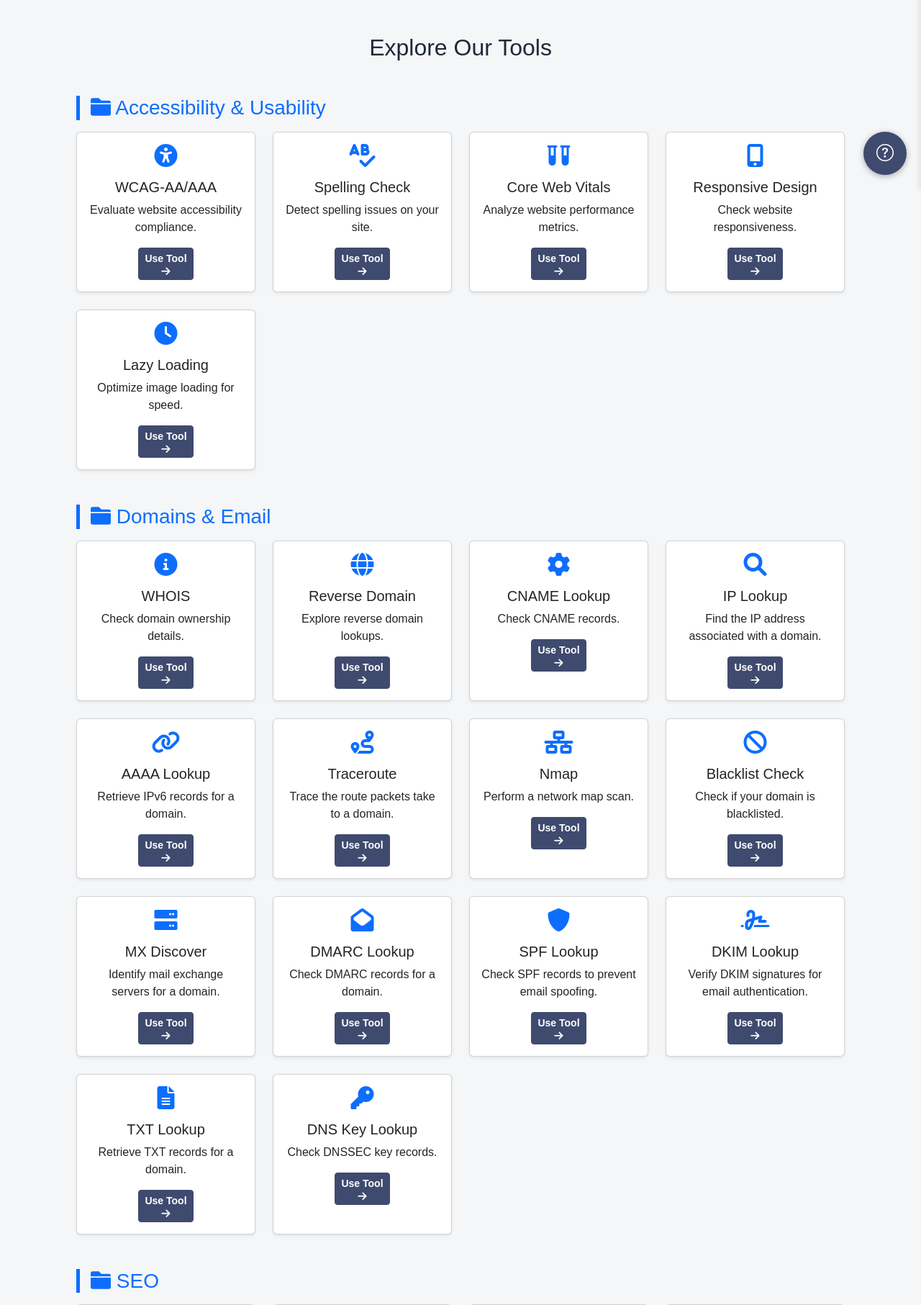
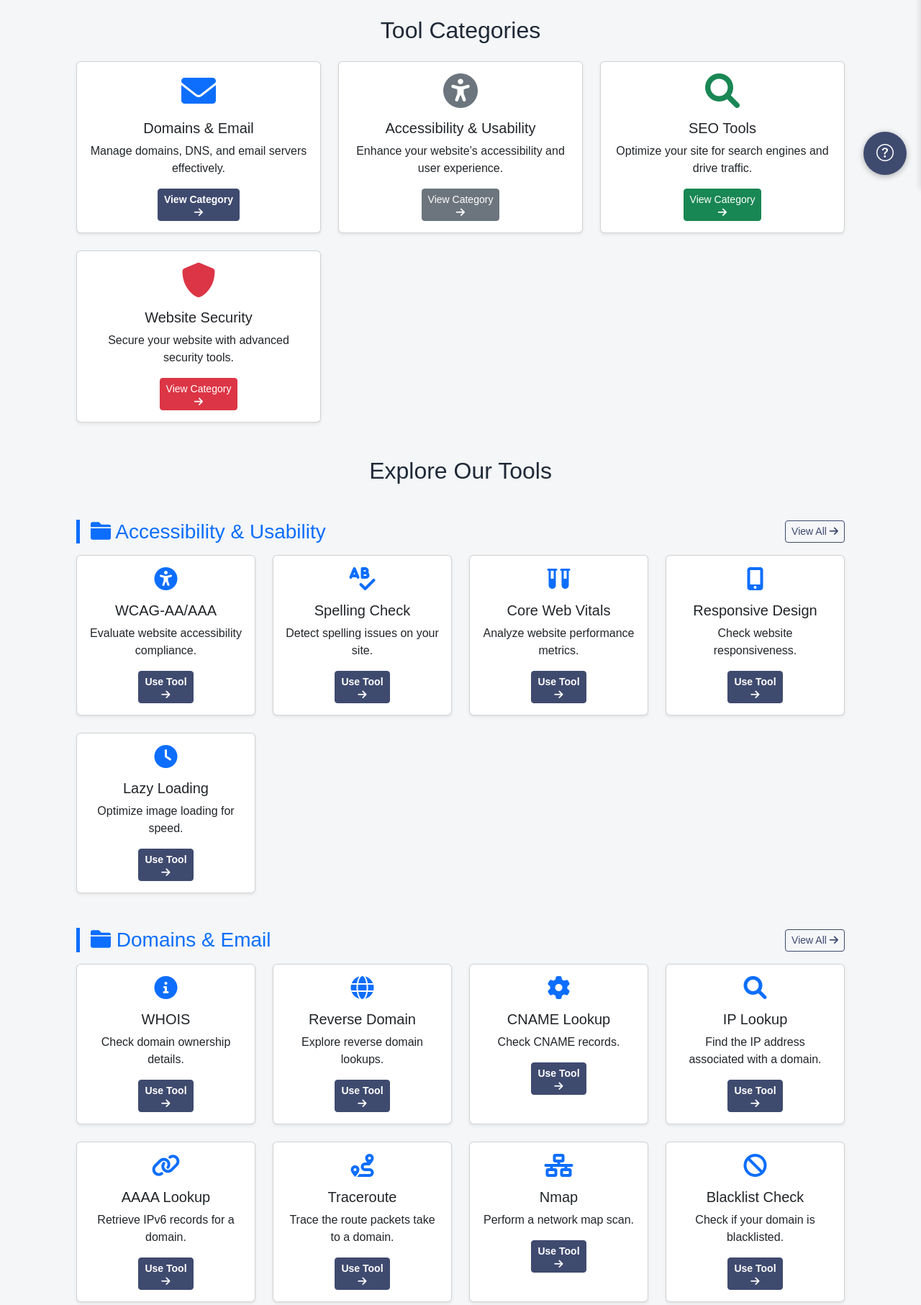
Before and after one commit to vinxenx0/moonlite, a Flask app: page /tools/ in a window 1280 px wide. Shown: the part 537-2350 px from the top of the page at 72% size. Run offline with Flask 3, Linux system fonts and the light colour scheme; some libraries are stand-ins or nearby versions.

Commit message:
no uindex

```diff
--- a/app/templates/tools/index.html
+++ b/app/templates/tools/index.html
@@ -3,9 +3,6 @@
 {% block title %}Tools & Features{% endblock %}
 
 {% block content %}
-
-{% include 'inc/breadcrumbs.html' %}
-
 <div class="container my-5">
     <!-- Hero Section -->
     <div class="hero-section text-center py-5">
@@ -16,14 +13,78 @@
         </a>
     </div>
 
+    <!-- Categories Overview Section -->
+    <section id="categories-overview" class="mt-5">
+        <div class="container">
+            <h2 class="text-center mb-4">Tool Categories</h2>
+            <div class="row g-4">
+                <!-- Each category links to its own page -->
+                <div class="col-lg-4 col-md-6">
+                    <div class="card shadow-sm h-100">
+                        <div class="card-body text-center">
+                            <i class="fas fa-envelope fa-3x mb-3 text-primary"></i>
+                            <h5 class="card-title">Domains & Email</h5>
+                            <p class="card-text">Manage domains, DNS, and email servers effectively.</p>
+                            <a href="/tools/domains-email" class="btn btn-primary btn-sm">
+                                View Category <i class="fas fa-arrow-right"></i>
+                            </a>
+                        </div>
+                    </div>
+                </div>
+                <div class="col-lg-4 col-md-6">
+                    <div class="card shadow-sm h-100">
+                        <div class="card-body text-center">
+                            <i class="fas fa-universal-access fa-3x mb-3 text-secondary"></i>
+                            <h5 class="card-title">Accessibility & Usability</h5>
+                            <p class="card-text">Enhance your website’s accessibility and user experience.</p>
+                            <a href="/tools/accessibility-usability" class="btn btn-secondary btn-sm">
+                                View Category <i class="fas fa-arrow-right"></i>
+                            </a>
+                        </div>
+                    </div>
+                </div>
+                <div class="col-lg-4 col-md-6">
+                    <div class="card shadow-sm h-100">
+                        <div class="card-body text-center">
+                            <i class="fas fa-search fa-3x mb-3 text-success"></i>
+                            <h5 class="card-title">SEO Tools</h5>
+                            <p class="card-text">Optimize your site for search engines and drive traffic.</p>
+                            <a href="/tools/seo" class="btn btn-success btn-sm">
+                                View Category <i class="fas fa-arrow-right"></i>
+                            </a>
+                        </div>
+                    </div>
+                </div>
+                <div class="col-lg-4 col-md-6">
+                    <div class="card shadow-sm h-100">
+                        <div class="card-body text-center">
+                            <i class="fas fa-shield-alt fa-3x mb-3 text-danger"></i>
+                            <h5 class="card-title">Website Security</h5>
+                            <p class="card-text">Secure your website with advanced security tools.</p>
+                            <a href="/tools/security" class="btn btn-danger btn-sm">
+                                View Category <i class="fas fa-arrow-right"></i>
+                            </a>
+                        </div>
+                    </div>
+                </div>
+            </div>
+        </div>
+    </section>
+
     <!-- Tools Section -->
-    <section id="tools-section" class="mt-5">
+    <section id="tools-section" class="content-section mt-5">
         <div class="container">
             <h2 class="text-center mb-4">Explore Our Tools</h2>
-            <!-- Categories -->
+
+            <!-- Tools by Category -->
             {% for category in tools|groupby('category') %}
             <div class="category-section mt-5">
-                <h3 class="mb-3 text-primary"><i class="fas fa-folder"></i> {{ category.grouper }}</h3>
+                <div class="d-flex justify-content-between align-items-center mb-3">
+                    <h3 class="mb-0 text-primary"><i class="fas fa-folder"></i> {{ category.grouper }}</h3>
+                    <a href="/tools/{{ category.grouper|lower|replace(' ', '-') }}" class="btn btn-outline-primary btn-sm">
+                        View All <i class="fas fa-arrow-right"></i>
+                    </a>
+                </div>
                 <div class="row g-4">
                     {% for tool in category.list %}
                     <div class="col-lg-3 col-md-4 col-sm-6">
@@ -45,11 +106,42 @@
         </div>
     </section>
 
+    <!-- Testimonials Section -->
+    <section id="testimonials" class="mt-5 py-5 bg-light">
+        <div class="container text-center">
+            <h2 class="mb-4">What Our Users Say</h2>
+            <div id="testimonialCarousel" class="carousel slide" data-bs-ride="carousel">
+                <div class="carousel-inner">
+                    <div class="carousel-item active">
+                        <blockquote class="blockquote">
+                            <p class="mb-0">"These tools are fantastic! They saved me hours of work."</p>
+                            <footer class="blockquote-footer">John Doe, Web Developer</footer>
+                        </blockquote>
+                    </div>
+                    <div class="carousel-item">
+                        <blockquote class="blockquote">
+                            <p class="mb-0">"The accessibility checker improved my site's UX significantly."</p>
+                            <footer class="blockquote-footer">Jane Smith, UX Designer</footer>
+                        </blockquote>
+                    </div>
+                </div>
+                <button class="carousel-control-prev" type="button" data-bs-target="#testimonialCarousel" data-bs-slide="prev">
+                    <span class="carousel-control-prev-icon" aria-hidden="true"></span>
+                    <span class="visually-hidden">Previous</span>
+                </button>
+                <button class="carousel-control-next" type="button" data-bs-target="#testimonialCarousel" data-bs-slide="next">
+                    <span class="carousel-control-next-icon" aria-hidden="true"></span>
+                    <span class="visually-hidden">Next</span>
+                </button>
+            </div>
+        </div>
+    </section>
+
     <!-- CTA Section -->
     <section class="cta-section mt-5">
         <div class="container text-center">
-            <h2 class="mb-3">Get Started Today!</h2>
-            <p class="lead">Access all tools to optimize your digital presence.</p>
+            <h2 class="mb-3">Start Optimizing Today!</h2>
+            <p class="lead">Access all tools with a single click and take your projects to the next level.</p>
             <a href="/signup" class="btn btn-lg btn-light">
                 <i class="fas fa-user-plus"></i> Sign Up for Free
             </a>
@@ -59,7 +151,7 @@
 
 <style>
     .hero-section {
-        background: linear-gradient(135deg, #007bff, #6610f2), url('hero-bg.jpg') center/cover;
+        background: linear-gradient(135deg, #007bff, #6610f2), url('/static/images/hero-bg.jpg') center/cover;
         color: #fff;
         text-shadow: 1px 1px 3px rgba(0, 0, 0, 0.5);
     }
@@ -79,5 +171,12 @@
         display: block;
         margin: auto;
     }
+
+    #testimonials .carousel-item blockquote {
+        background: #fff;
+        padding: 20px;
+        border-radius: 8px;
+        box-shadow: 0 4px 10px rgba(0, 0, 0, 0.1);
+    }
 </style>
 {% endblock %}
```
Also changed, not shown: 1 other file.
